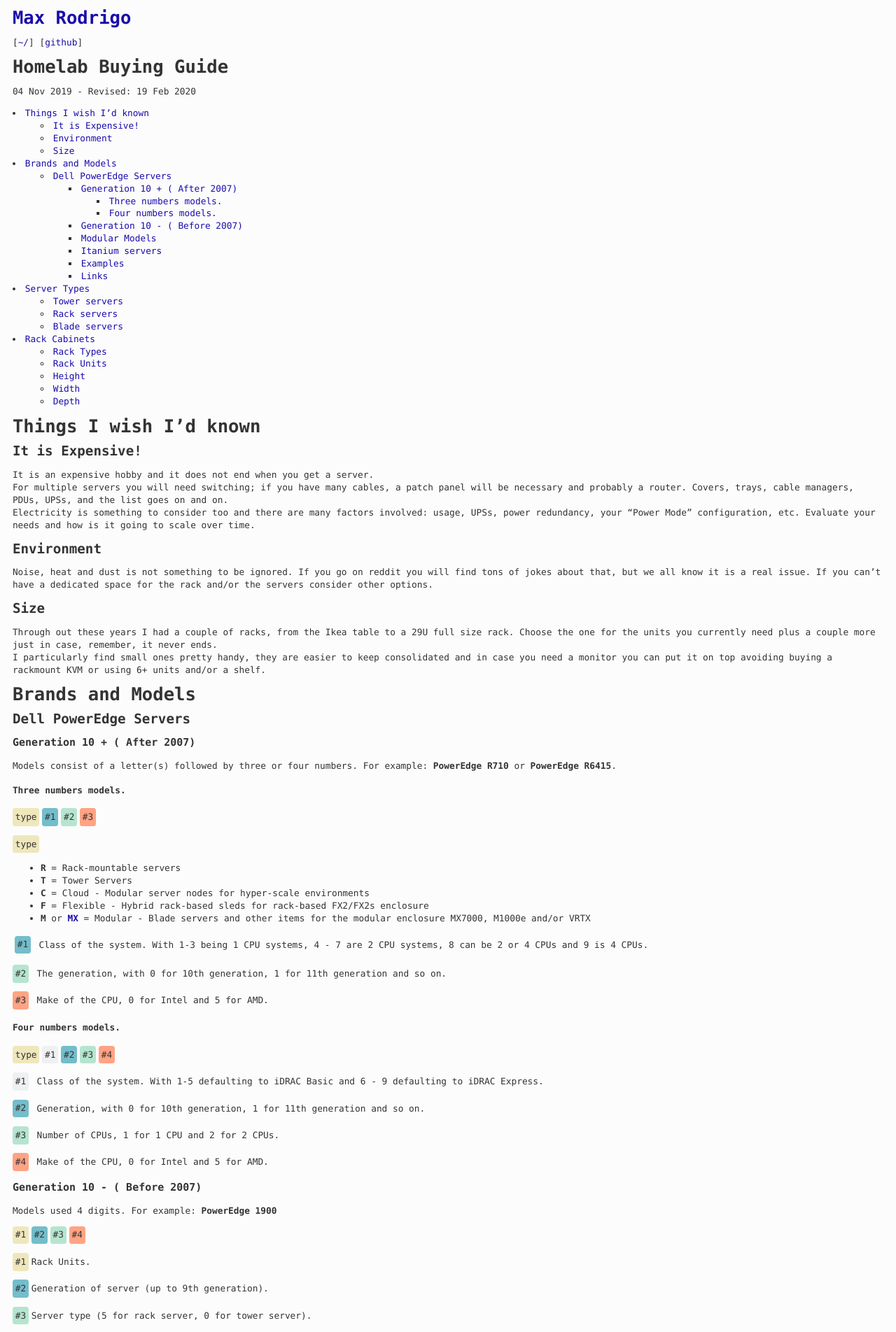
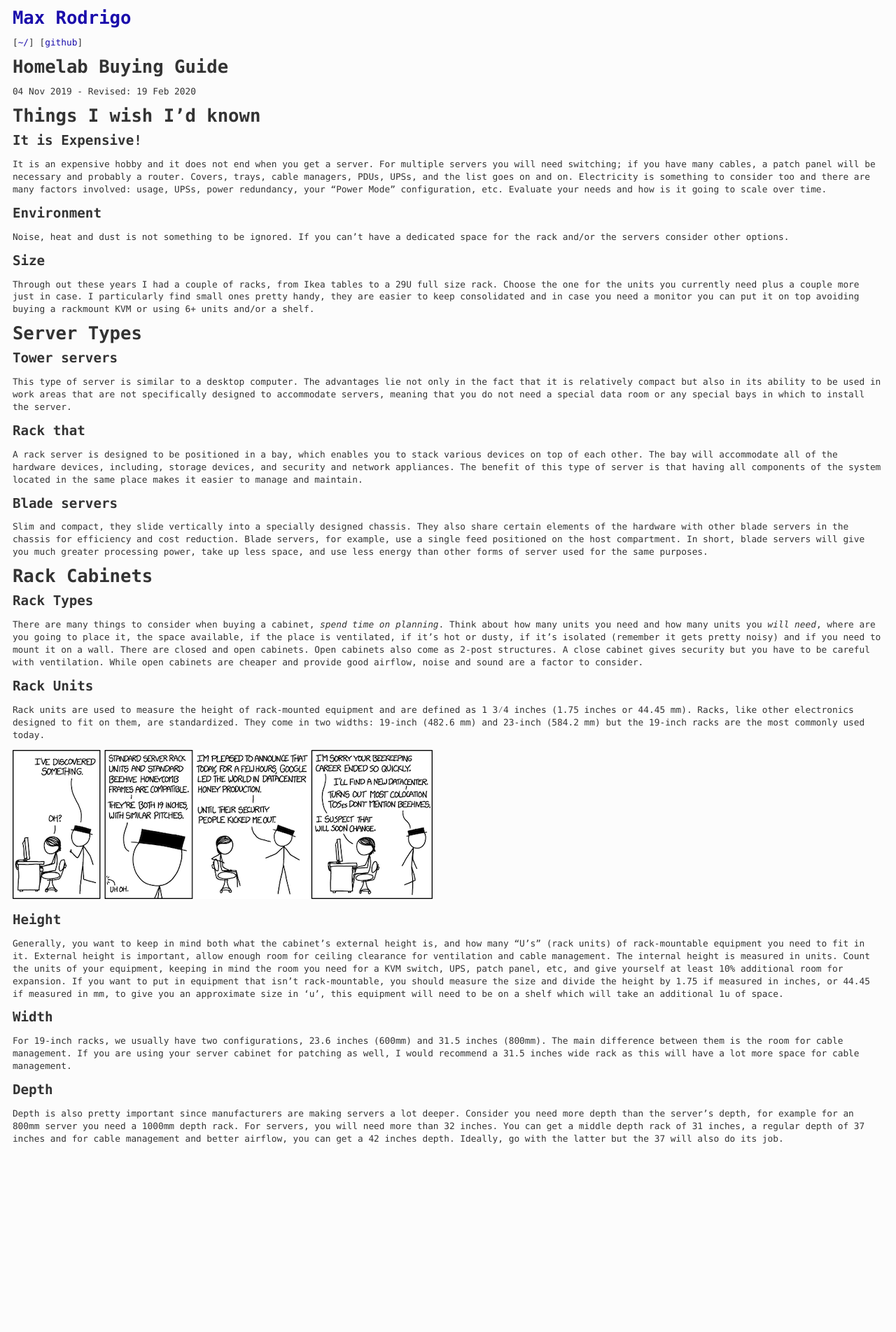
Before and after one commit to maxrodrigo/maxrodrigo.github.io, a Jekyll site: the page built from _posts/2019-11-04-homelab-buying-guide.md, in a window 1280 px wide. Shown: the top 1904 px of the page at 70% size. Built offline with Jekyll 4.4.1, drawn with Linux system fonts in a browser that asks for light colours; some web fonts are replaced; after the commit the page ends 1649 px from its top, so only the background shows below that; some of the changed text lies outside the part shown.

Commit message:
Update posts and resources

```diff
--- a/_includes/toc.html
+++ /dev/null
@@ -1,96 +0,0 @@
-{% capture tocWorkspace %}
-    {% comment %}
-        Version 1.0.8
-          https://github.com/allejo/jekyll-toc
-
-        "...like all things liquid - where there's a will, and ~36 hours to spare, there's usually a/some way" ~jaybe
-
-        Usage:
-            {% include toc.html html=content sanitize=true class="inline_toc" id="my_toc" h_min=2 h_max=3 %}
-
-        Parameters:
-            * html         (string) - the HTML of compiled markdown generated by kramdown in Jekyll
-
-        Optional Parameters:
-            * sanitize     (bool)   : false  - when set to true, the headers will be stripped of any HTML in the TOC
-            * class        (string) :   ''   - a CSS class assigned to the TOC
-            * id           (string) :   ''   - an ID to assigned to the TOC
-            * h_min        (int)    :   1    - the minimum TOC header level to use; any header lower than this value will be ignored
-            * h_max        (int)    :   6    - the maximum TOC header level to use; any header greater than this value will be ignored
-            * ordered      (bool)   : false  - when set to true, an ordered list will be outputted instead of an unordered list
-            * item_class   (string) :   ''   - add custom class(es) for each list item; has support for '%level%' placeholder, which is the current heading level
-            * baseurl      (string) :   ''   - add a base url to the TOC links for when your TOC is on another page than the actual content
-            * anchor_class (string) :   ''   - add custom class(es) for each anchor element
-
-        Output:
-            An ordered or unordered list representing the table of contents of a markdown block. This snippet will only
-            generate the table of contents and will NOT output the markdown given to it
-    {% endcomment %}
-
-    {% capture my_toc %}{% endcapture %}
-    {% assign orderedList = include.ordered | default: false %}
-    {% assign minHeader = include.h_min | default: 1 %}
-    {% assign maxHeader = include.h_max | default: 6 %}
-    {% assign nodes = include.html | split: '<h' %}
-    {% assign firstHeader = true %}
-
-    {% capture listModifier %}{% if orderedList %}1.{% else %}-{% endif %}{% endcapture %}
-
-    {% for node in nodes %}
-        {% if node == "" %}
-            {% continue %}
-        {% endif %}
-
-        {% assign headerLevel = node | replace: '"', '' | slice: 0, 1 | times: 1 %}
-
-        {% if headerLevel < minHeader or headerLevel > maxHeader %}
-            {% continue %}
-        {% endif %}
-
-        {% if firstHeader %}
-            {% assign firstHeader = false %}
-            {% assign minHeader = headerLevel %}
-        {% endif %}
-
-        {% assign indentAmount = headerLevel | minus: minHeader %}
-        {% assign _workspace = node | split: '</h' %}
-
-        {% assign _idWorkspace = _workspace[0] | split: 'id="' %}
-        {% assign _idWorkspace = _idWorkspace[1] | split: '"' %}
-        {% assign html_id = _idWorkspace[0] %}
-
-        {% assign _classWorkspace = _workspace[0] | split: 'class="' %}
-        {% assign _classWorkspace = _classWorkspace[1] | split: '"' %}
-        {% assign html_class = _classWorkspace[0] %}
-
-        {% if html_class contains "no_toc" %}
-            {% continue %}
-        {% endif %}
-
-        {% capture _hAttrToStrip %}{{ _workspace[0] | split: '>' | first }}>{% endcapture %}
-        {% assign header = _workspace[0] | replace: _hAttrToStrip, '' %}
-
-        {% assign space = '' %}
-        {% for i in (1..indentAmount) %}
-            {% assign space = space | prepend: '    ' %}
-        {% endfor %}
-
-        {% unless include.item_class == blank %}
-            {% capture listItemClass %}{:.{{ include.item_class | replace: '%level%', headerLevel }}}{% endcapture %}
-        {% endunless %}
-
-        {% capture heading_body %}{% if include.sanitize %}{{ header | strip_html }}{% else %}{{ header }}{% endif %}{% endcapture %}
-        {% capture my_toc %}{{ my_toc }}
-{{ space }}{{ listModifier }} {{ listItemClass }} [{{ heading_body | replace: "|", "\|" }}]({% if include.baseurl %}{{ include.baseurl }}{% endif %}#{{ html_id }}){% if include.anchor_class %}{:.{{ include.anchor_class }}}{% endif %}{% endcapture %}
-    {% endfor %}
-
-    {% if include.class %}
-        {% capture my_toc %}{:.{{ include.class }}}
-{{ my_toc | lstrip }}{% endcapture %}
-    {% endif %}
-
-    {% if include.id %}
-        {% capture my_toc %}{: #{{ include.id }}}
-{{ my_toc | lstrip }}{% endcapture %}
-    {% endif %}
-{% endcapture %}{% assign tocWorkspace = '' %}{{ my_toc | markdownify | strip }}
--- a/_layouts/post.html
+++ b/_layouts/post.html
@@ -14,8 +14,4 @@
     {%- endif -%}
 </p>
 
-{%- if page.toc -%}
-{% include toc.html html=content sanitize=true class="toc" %}
-{%- endif -%}
-
 {{ content }}
--- a/_posts/2019-11-04-homelab-buying-guide.md
+++ b/_posts/2019-11-04-homelab-buying-guide.md
@@ -14,124 +13,41 @@
 
 ## Environment
 
-Noise, heat and dust is not something to be ignored. If you go on reddit you will find tons of jokes about that, but we all know it is a real issue. If you can't have a dedicated space for the rack and/or the servers consider other options.
+Noise, heat and dust is not something to be ignored. If you can't have a dedicated space for the rack and/or the servers consider other options.
 
 ## Size
 
-Through out these years I had a couple of racks, from the Ikea table to a 29U full size rack. Choose the one for the units you currently need plus a couple more just in case, remember, it never ends.
+Through out these years I had a couple of racks, from Ikea tables to a 29U full size rack. Choose the one for the units you currently need plus a couple more just in case.
 I particularly find small ones pretty handy, they are easier to keep consolidated and in case you need a monitor you can put it on top avoiding buying a rackmount KVM or using 6+ units and/or a shelf.
-
-# Brands and Models
-
-## Dell PowerEdge Servers
-
-### Generation 10 + ( After 2007)
-
-Models consist of a letter(s) followed by three or four numbers. For example: **PowerEdge R710** or **PowerEdge R6415**.
-
-#### Three numbers models.
-
-<span class="label">type</span><span class="label blue-bg">#1</span><span class="label green-bg">#2</span><span class="label red-bg">#3</span>
-
-<span class="label">type</span>
-
-- **R** = Rack-mountable servers
-- **T** = Tower Servers
-- **C** = Cloud - Modular server nodes for hyper-scale environments
-- **F** = Flexible - Hybrid rack-based sleds for rack-based FX2/FX2s enclosure
-- **M** or **[MX](#modular-models)** = Modular - Blade servers and other items for the modular enclosure MX7000, M1000e and/or VRTX
-
-<span class="label blue-bg">#1</span> Class of the system. With 1-3 being 1 CPU systems, 4 - 7 are 2 CPU systems, 8 can be 2 or 4 CPUs and 9 is 4 CPUs. |
-
-<span class="label green-bg">#2</span> The generation, with 0 for 10th generation, 1 for 11th generation and so on.
-
-<span class="label red-bg">#3</span> Make of the CPU, 0 for Intel and 5 for AMD.
-
-#### Four numbers models.
-
-<span class="label">type</span><span class="label grey-bg">#1</span><span class="label blue-bg">#2</span><span class="label green-bg">#3</span><span class="label red-bg">#4</span>
-
-<span class="label grey-bg">#1</span> Class of the system. With 1-5 defaulting to iDRAC Basic and 6 - 9 defaulting to iDRAC Express.
-
-<span class="label blue-bg">#2</span> Generation, with 0 for 10th generation, 1 for 11th generation and so on.
-
-<span class="label green-bg">#3</span> Number of CPUs, 1 for 1 CPU and 2 for 2 CPUs.
-
-<span class="label red-bg">#4</span>  Make of the CPU, 0 for Intel and 5 for AMD.
-
-### Generation 10 - ( Before 2007)
-
-Models used 4 digits. For example: **PowerEdge 1900**
-
-<span class="label">#1</span><span class="label blue-bg">#2</span><span class="label green-bg">#3</span><span class="label red-bg">#4</span>
-
-<span class="label">#1</span>Rack Units.
-
-<span class="label blue-bg">#2</span>Generation of server (up to 9th generation).
-
-<span class="label green-bg">#3</span>Server type (5 for rack server, 0 for tower server).
-
-<span class="label red-bg">#4</span>Indicated whether blade or independent box (5 for blade, 0 for normal independent box).
-
-### Modular Models
-
-The `PowerEdge MX7000` was introduced during the **14th Generation** range and are identified with an additional letter appended to the end of the model name.
-
-- **c** = For Compute
-- **s** = For Storage
-- **n** = For IO
-
-The `PowerEdge M1000e` was introduced during the 10th Generation range. The supported server module types are designated as Mxxx.
-
-The `PowerEdge VRTX` was introduced during the 12th Generation range. The supported server module types are designated as Mxxx (for PE VRTX).
-
-The `PowerEdge FX2/FX2s` was introduced during the 13th Generation range. The supported compute sleds are designated as FCxxx and FMxxx. The supported storage sleds are designated as FDxxx.
-
-### Itanium servers
-
-The Itanium line was a separate generation from the traditional server line, but roughly falls **between generations 5 and 6**.
-These servers were introduced before this new naming-convention and were only available as rack servers.
-
-### Examples
-
-- **PowerEdge R710** = Rack 2 CPU system from the 11th generation with Intel Processors.
-- **PowerEdge R6415** = Rack 1 CPU system from the 14th generation of servers with AMD Processors.
-- **PowerEdge 1900** = 1 Unit Tower from the 9th generation with Intel Processors.
-- **PowerEdge 6950** = 4 Units Rack from the 9th generation with AMD Processors.
-
-### Links
-
-- [List of Dell PowerEdge Servers](https://en.wikipedia.org/wiki/List_of_Dell_PowerEdge_Servers) on Wikipedia.
-- [Official Dell PowerEdge Manuals](https://dell.com/Poweredgemanuals).
 
 # Server Types
 
 ## Tower servers
 
 This type of server is similar to a desktop computer.
-The advantages of a tower server lie not only in the fact that it is relatively compact but also in its ability to be used in work areas which are not specifically designed to accommodate servers, meaning that you do not need a special data room or any special bays in which to install the server.
+The advantages lie not only in the fact that it is relatively compact but also in its ability to be used in work areas that are not specifically designed to accommodate servers, meaning that you do not need a special data room or any special bays in which to install the server.
 
-## Rack servers
+## Rack that
 
-A rack server is designed to be positioned in a bay, which enables you to stack various devices on top of each other in a large tower. The bay will accommodate all of the hardware devices the company needs to function, including the server, storage devices, and security and network appliances.
-The benefit of this type of server is that having all components of the system located in the same place makes it easier to manage connections and maintain the system.
+A rack server is designed to be positioned in a bay, which enables you to stack various devices on top of each other. The bay will accommodate all of the hardware devices, including, storage devices, and security and network appliances.
+The benefit of this type of server is that having all components of the system located in the same place makes it easier to manage and maintain.
 
 ## Blade servers
 
-Slim and compact, just like a blade, they slide vertically into a specially designed chassis. They also share certain elements of the hardware with other blade servers in the chassis for efficiency and cost reduction. Blade servers, for example, use a single feed positioned on the host compartment.
-In short, blade servers will give you much greater processing power, take up less space and use less energy than other forms of server used for the same purposes.
+Slim and compact, they slide vertically into a specially designed chassis. They also share certain elements of the hardware with other blade servers in the chassis for efficiency and cost reduction. Blade servers, for example, use a single feed positioned on the host compartment.
+In short, blade servers will give you much greater processing power, take up less space, and use less energy than other forms of server used for the same purposes.
 
 # Rack Cabinets
 
 ## Rack Types
 
 There are many things to consider when buying a cabinet, *spend time on planning*. Think about how many units you need and how many units you *will need*, where are you going to place it, the space available, if the place is ventilated, if it's hot or dusty, if it's isolated (remember it gets pretty noisy) and if you need to mount it on a wall.
-For both regular or wall-mounted racks, there's closed and open cabinets. Also, for regular cabinets you can have open 2-post structures.
+There are closed and open cabinets. Open cabinets also come as 2-post structures.
 A close cabinet gives security but you have to be careful with ventilation. While open cabinets are cheaper and provide good airflow, noise and sound are a factor to consider.
 
 ## Rack Units
 
-Rack units are used to measure the height of rack-mounted equipment and is defined as 1 3⁄4 inches (1.75 inches or 44.45 mm).
+Rack units are used to measure the height of rack-mounted equipment and are defined as 1 3⁄4 inches (1.75 inches or 44.45 mm).
 Racks, like other electronics designed to fit on them, are standardized. They come in two widths: 19-inch (482.6 mm) and 23-inch (584.2 mm) but the 19-inch racks are the most commonly used today.
 
 [![xkcd: Rack Unit](/assets/images/posts/xkcd_rack_unit.png)](https://xkcd.com/1439/)
--- a/_sass/base.scss
+++ b/_sass/base.scss
@@ -39,23 +39,3 @@
     margin-left: $default-spacing;
     padding-left: $default-spacing;
 }
-
-.toc {
-    list-style-position: inside;
-    padding: 0;
-    margin-bottom: $default-spacing;
-}
-
-.label {
-    background-color: $highlight;
-    border-radius: $default-radius;
-    display: inline-block;
-    margin-right: 0.3em;
-    padding: 0.3em;
-}
-
-.grey-bg { background-color: $grey; }
-.blue-bg { background-color: $blue; }
-.red-bg { background-color: $red; }
-.green-bg { background-color: $green; }
-.highlight { background-color: $highlight; }
```
Also changed, not shown: other parts of _posts/2019-11-04-homelab-buying-guide.md (+1 -2 lines).
